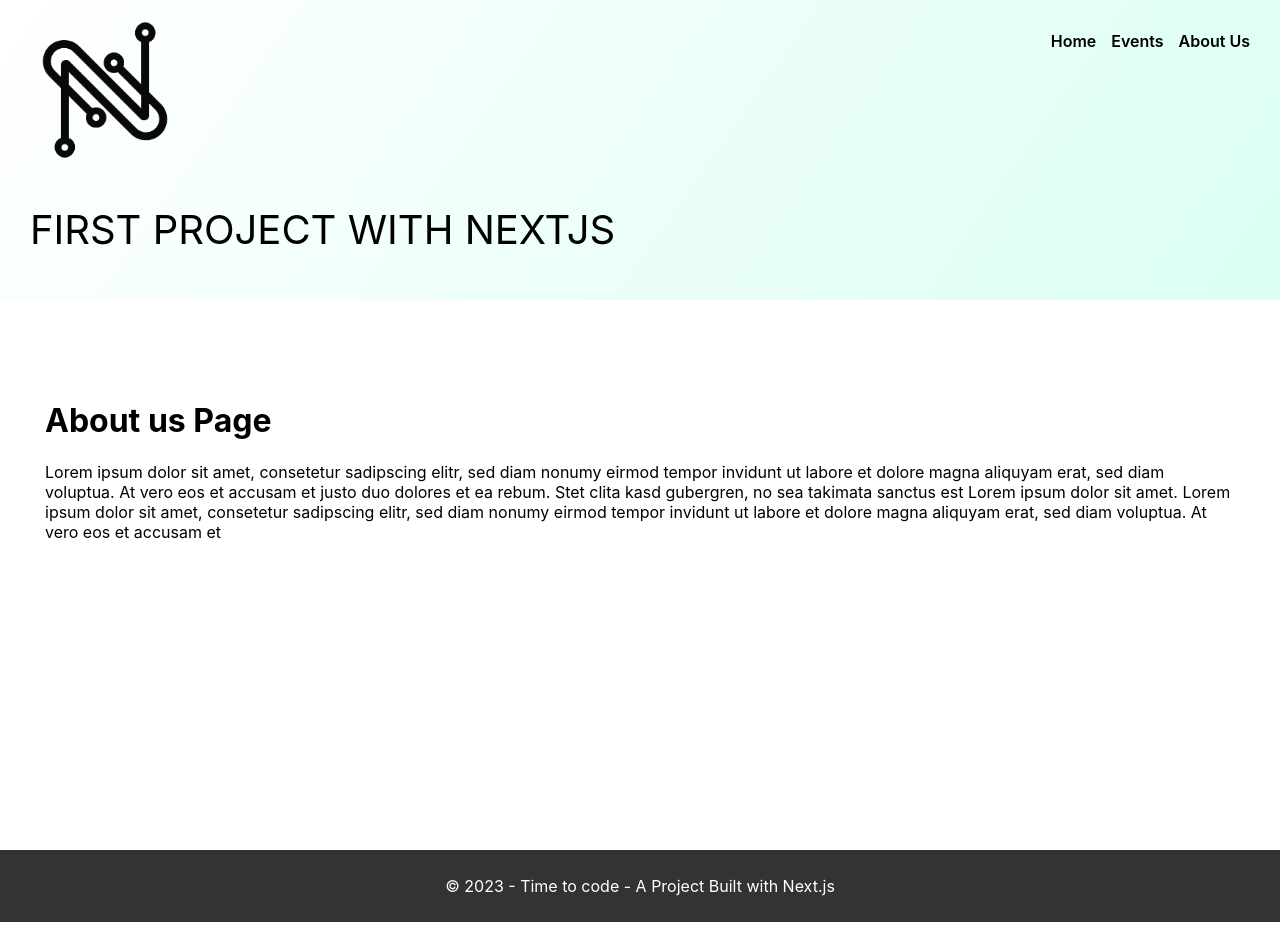
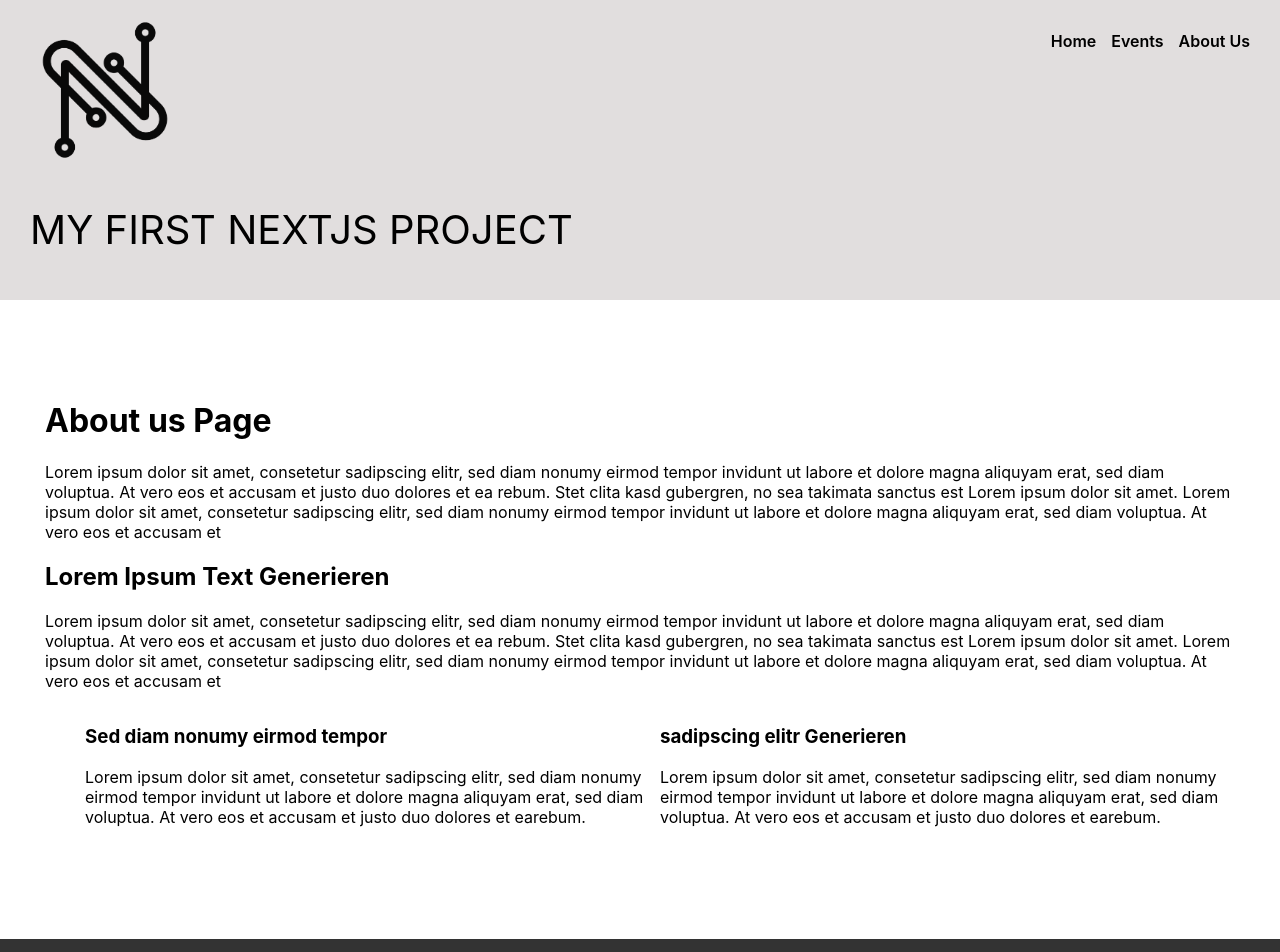
Before and after one commit to camilamkp/netxjs-course, a Next.js app in the folder events-app/: page /about-us in a window 1280 px wide. Shown: the top 952 px of the page. Before the commit the page ends 922 px from the top, so only its background shows below. Built offline with nearby package versions, Linux system fonts and the light colour scheme.

Commit message:
:art: build event page

```diff
--- a/events-app/src/components/header/Header.jsx
+++ b/events-app/src/components/header/Header.jsx
@@ -32,7 +32,7 @@ const Header = () =>
 
           </nav>
         </div>
-          <p className='title'>first Project with nextjs</p>
+          <p className='title'>My first nextjs Project</p>
       </div>
     </header>
   )
--- a/events-app/src/components/home/HomePage.jsx
+++ b/events-app/src/components/home/HomePage.jsx
@@ -10,7 +10,7 @@ const HomePage = ({ data }) => {
             <Link  key={ ev.id } href={ `/events/${ ev.id }` } passHref legacyBehavior>
             <a className='card'>
               <div className='image'>
-                <Image width={ 600 } height={ 400 } alt={ ev.title } src={ ev.image } />
+                <Image width={ 400 } height={ 300 } alt={ ev.title } src={ ev.image } />
               </div>
                 <div className='card-content'>
                   <h2>{ ev.title }</h2>
--- a/events-app/src/components/layout/MainLayout.jsx
+++ b/events-app/src/components/layout/MainLayout.jsx
@@ -1,4 +1,3 @@
-import React from 'react'
 import Header from '../header/Header';
 import Footer from '../footer/Footer';
 
--- a/events-app/src/pages/_app.js
+++ b/events-app/src/pages/_app.js
@@ -1,6 +1,6 @@
-import MainLayout from '@/components/layout/MainLayout'
-import '@/styles/globals.css'
-import '@/styles/general.sass'
+import MainLayout from '@/components/layout/MainLayout';
+import '@/styles/globals.css';
+import '@/styles/general.sass';
 
 export default function App({ Component, pageProps }) {
   return(
--- a/events-app/src/pages/_document.js
+++ b/events-app/src/pages/_document.js
@@ -1,4 +1,4 @@
-import { Html, Head, Main, NextScript } from 'next/document'
+import { Html, Head, Main, NextScript } from 'next/document';
 
 export default function Document() {
   return (
--- a/events-app/src/pages/about-us.js
+++ b/events-app/src/pages/about-us.js
@@ -4,9 +4,30 @@ const AboutUsPage = () =>
     <div>
       <h1>About us Page</h1>
       <p>
-        {' '}
-        Lorem ipsum dolor sit amet, consetetur sadipscing elitr, sed diam nonumy eirmod tempor invidunt ut labore et dolore magna aliquyam erat, sed diam voluptua. At vero eos et accusam et justo duo dolores et ea rebum. Stet clita kasd gubergren, no sea takimata sanctus est Lorem ipsum dolor sit amet. Lorem ipsum dolor sit amet, consetetur sadipscing elitr, sed diam nonumy eirmod tempor invidunt ut labore et dolore magna aliquyam erat, sed diam voluptua. At vero eos et accusam et
+              Lorem ipsum dolor sit amet, consetetur sadipscing elitr, sed diam nonumy eirmod tempor invidunt ut labore et dolore magna aliquyam erat, sed diam voluptua. At vero eos et accusam et justo duo dolores et ea rebum. Stet clita kasd gubergren, no sea takimata sanctus est Lorem ipsum dolor sit amet. Lorem ipsum dolor sit amet, consetetur sadipscing elitr, sed diam nonumy eirmod tempor invidunt ut labore et dolore magna aliquyam erat, sed diam voluptua. At vero eos et accusam et
+
       </p>
+      <h2>Lorem Ipsum Text Generieren</h2>
+
+      <p>
+              Lorem ipsum dolor sit amet, consetetur sadipscing elitr, sed diam nonumy eirmod tempor invidunt ut labore et dolore magna aliquyam erat, sed diam voluptua. At vero eos et accusam et justo duo dolores et ea rebum. Stet clita kasd gubergren, no sea takimata sanctus est Lorem ipsum dolor sit amet. Lorem ipsum dolor sit amet, consetetur sadipscing elitr, sed diam nonumy eirmod tempor invidunt ut labore et dolore magna aliquyam erat, sed diam voluptua. At vero eos et accusam et
+
+      </p>
+      <ul className="about-us-list">
+        <li>
+          <h3>Sed diam nonumy eirmod tempor</h3>
+          <p>
+            Lorem ipsum dolor sit amet, consetetur sadipscing elitr, sed diam nonumy eirmod tempor invidunt ut labore et dolore magna aliquyam erat, sed diam voluptua. At vero eos et accusam et justo duo dolores et earebum.
+          </p>
+        </li>
+
+        <li>
+          <h3>sadipscing elitr Generieren</h3>
+          <p>
+            Lorem ipsum dolor sit amet, consetetur sadipscing elitr, sed diam nonumy eirmod tempor invidunt ut labore et dolore magna aliquyam erat, sed diam voluptua. At vero eos et accusam et justo duo dolores et earebum.
+          </p>
+        </li>
+      </ul>
     </div>
   )
 }
--- a/events-app/src/pages/index.js
+++ b/events-app/src/pages/index.js
@@ -1,5 +1,5 @@
-import Head from 'next/head'
-import HomePage from '../components/home/HomePage'
+import Head from 'next/head';
+import HomePage from '../components/home/HomePage';
 
 
 export default function Home({ data }) {
--- a/events-app/src/styles/general.sass
+++ b/events-app/src/styles/general.sass
@@ -3,7 +3,7 @@ ul
 
 header
   height: 300px
-  background: linear-gradient(305deg, #dbfff3, transparent)
+  background-color: #e1dede
   padding: 15px 30px
 
   >div
@@ -13,6 +13,7 @@ header
     display: flex
     flex-direction: column
     justify-content: space-between
+
   .title
     width: 50%
     font-size: 40px
@@ -58,7 +59,13 @@ main
     &:nth-child(even)
       direction: rtl
 
-    .image
+.image
     width: 40%
-    .card-content
-      width: 50%
+.card-content
+    width: 50%
+
+.about-us-list
+  display: flex
+  flex-direction: row
+
+.events-page
```
Also changed, not shown: events-app/src/components/events/EventsPage.jsx (+27 -0 lines), events-app/src/pages/events/index.js (+4 -21 lines).
